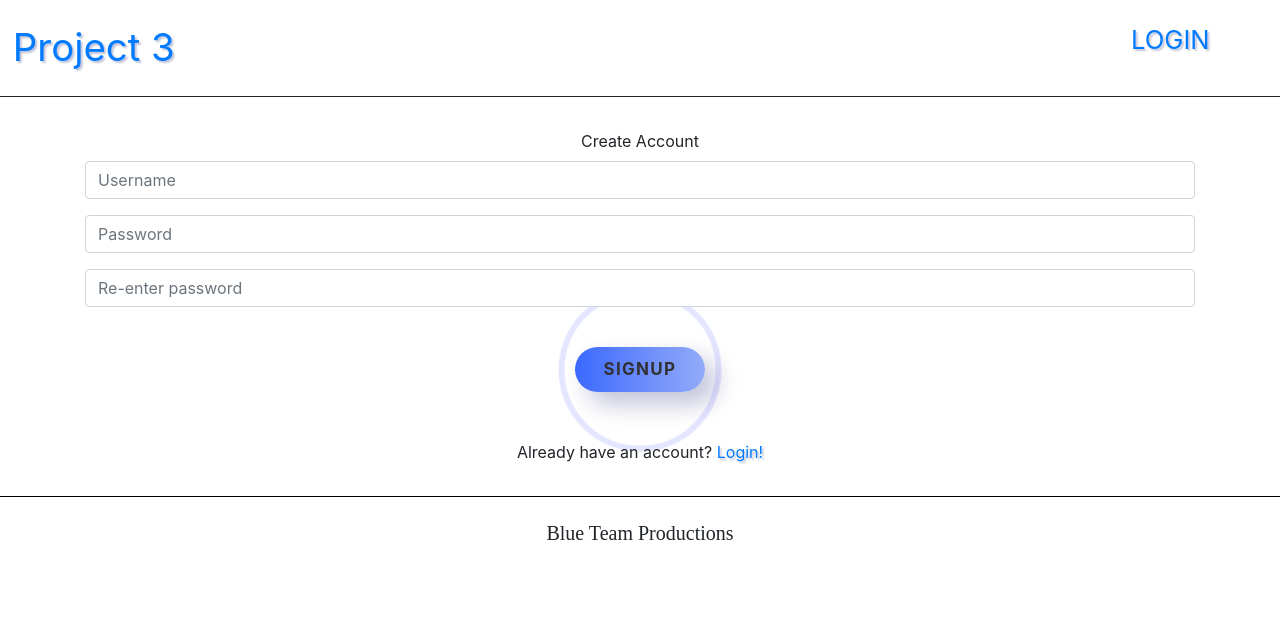
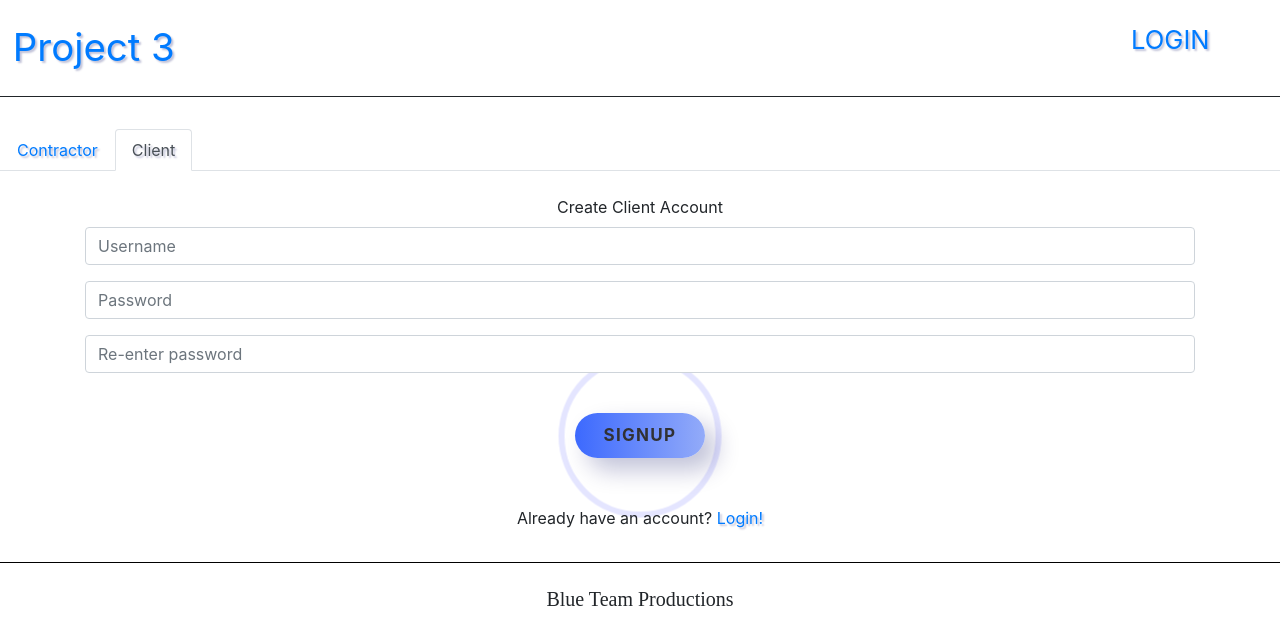
Before and after one commit to maxonemillion/monke, a React (Create React App) app in the folder client/: page /SignupPage in a window 1280 px wide. Shown: the top 644 px of the page. Built offline with nearby package versions, Linux system fonts and the light colour scheme.

Commit message:
Updated Signup View

```diff
--- a/client/package.json
+++ b/client/package.json
@@ -20,12 +20,6 @@
     "test": "react-scripts test",
     "eject": "react-scripts eject"
   },
-  "eslintConfig": {
-    "extends": [
-      "react-app",
-      "react-app/jest"
-    ]
-  },
   "browserslist": {
     "production": [
       ">0.2%",
--- a/client/src/pages/SignupPage/SignupPage.jsx
+++ b/client/src/pages/SignupPage/SignupPage.jsx
@@ -1,18 +1,23 @@
 import React from "react";
-import Container from "react-bootstrap/Container";
-import Form from "react-bootstrap/Form";
-import Button from "react-bootstrap/Button";
+import { Button, Container, Form, Tabs, Tab } from "react-bootstrap";
 import { Link } from "react-router-dom";
 import "./SignupPage.css";
 
 function SignupPage() {
   return (
     <div>
+      <Tabs defaultActiveKey="profile" id="uncontrolled-tab-example">
+        <Tab eventKey="home" title="Contractor">
+          <br/>
           <Container>
-        <Form>
-          <Form.Label>Create Account</Form.Label>
+            <Form id="first">
+              <Form.Label>Create Contractor Account</Form.Label>
               <Form.Group>
-            <Form.Control id="user-email" type="email" placeholder="Username" />
+                <Form.Control
+                  id="user-email"
+                  type="email"
+                  placeholder="Username"
+                />
               </Form.Group>
               <Form.Group>
                 <Form.Control
@@ -38,10 +43,57 @@ function SignupPage() {
                 Signup
               </Button>
               <br></br>
-          <Form.Label>Already have an account? <Link to="/LoginPage">Login!</Link></Form.Label>
+              <Form.Label>
+                Already have an account? <Link to="/LoginPage">Login!</Link>
+              </Form.Label>
             </Form>
             <br></br>
           </Container>
+        </Tab>
+        <Tab eventKey="profile" title="Client">
+          <br/>
+          <Container>
+            <Form id="link">
+              <Form.Label>Create Client Account</Form.Label>
+              <Form.Group>
+                <Form.Control
+                  id="user-email"
+                  type="email"
+                  placeholder="Username"
+                />
+              </Form.Group>
+              <Form.Group>
+                <Form.Control
+                  id="user-password"
+                  type="password"
+                  placeholder="Password"
+                />
+              </Form.Group>
+              <Form.Group>
+                <Form.Control
+                  id="user-repassword"
+                  type="password"
+                  placeholder="Re-enter password"
+                />
+              </Form.Group>
+              <br></br>
+              <Button
+                className="mb-5"
+                id="signup"
+                variant="primary"
+                type="signup"
+              >
+                Signup
+              </Button>
+              <br></br>
+              <Form.Label>
+                Already have an account? <Link to="/LoginPage">Login!</Link>
+              </Form.Label>
+            </Form>
+            <br></br>
+          </Container>
+        </Tab>
+      </Tabs>
     </div>
   );
 }
```
Also changed, not shown: 1 other file (tests, documents, lock files or other folders). Lines whose indentation alone changed are shown as unchanged.
